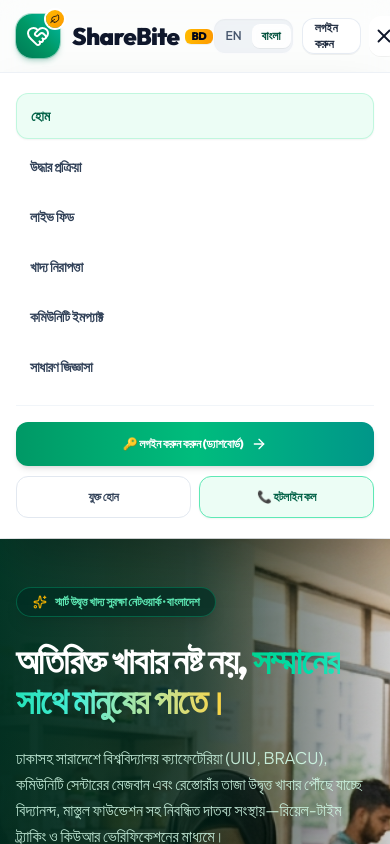
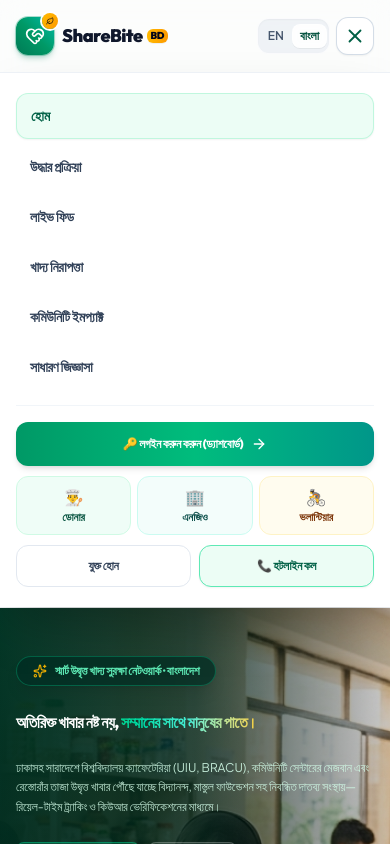
Before and after one commit to mahamudul-hasan7/shearbitebd, a Next.js app: page / in a window 390 px wide. Both pictures are taken after a click on the button 383 px from the left and 36 px from the top of the page. Shown: the top 844 px of the page. Built offline with nearby package versions, Linux system fonts and the light colour scheme.

Commit message:
fix(mobile): optimize mobile header spacing, unclip hamburger menu, and compact hero

```diff
--- a/src/components/brand/brand-logo.tsx
+++ b/src/components/brand/brand-logo.tsx
@@ -17,34 +17,34 @@ export function BrandLogo({
   return (
     <Link
       href={href}
-      className={cn("group inline-flex items-center gap-3 transition-opacity hover:opacity-95 select-none", className)}
+      className={cn("group inline-flex items-center gap-2 sm:gap-3 transition-opacity hover:opacity-95 select-none shrink-0", className)}
       aria-label="ShareBite BD home"
     >
       <span
         className={cn(
-          "relative grid size-11 shrink-0 place-items-center rounded-2xl text-white shadow-md transition-transform duration-200 group-hover:scale-105",
+          "relative grid size-9.5 sm:size-11 shrink-0 place-items-center rounded-xl sm:rounded-2xl text-white shadow-md transition-transform duration-200 group-hover:scale-105",
           inverse
             ? "bg-gradient-to-tr from-emerald-600 via-emerald-500 to-teal-400 ring-1 ring-emerald-400/40 shadow-lg shadow-emerald-950/50"
             : "bg-gradient-to-tr from-emerald-700 via-emerald-600 to-teal-500 shadow-emerald-700/25 ring-1 ring-emerald-600/30"
         )}
       >
-        <HeartHandshake className="size-6" aria-hidden="true" />
-        <span className="absolute -right-1 -top-1 grid size-4.5 place-items-center rounded-full bg-gradient-to-br from-amber-400 to-amber-500 text-slate-950 ring-2 ring-white shadow-xs">
-          <Leaf className="size-2.5" aria-hidden="true" />
+        <HeartHandshake className="size-5 sm:size-6" aria-hidden="true" />
+        <span className="absolute -right-1 -top-1 grid size-4 sm:size-4.5 place-items-center rounded-full bg-gradient-to-br from-amber-400 to-amber-500 text-slate-950 ring-2 ring-white shadow-xs">
+          <Leaf className="size-2 sm:size-2.5" aria-hidden="true" />
         </span>
       </span>
 
       {!compact && (
-        <span className="flex items-center gap-1.5 select-none">
+        <span className="flex items-center gap-1 sm:gap-1.5 select-none">
           <span
             className={cn(
-              "text-2xl font-black tracking-tight font-heading leading-none",
+              "text-lg sm:text-2xl font-black tracking-tight font-heading leading-none",
               inverse ? "text-white" : "text-slate-900"
             )}
           >
             ShareBite
           </span>
-          <span className="rounded-md bg-gradient-to-r from-amber-400 to-amber-500 px-1.5 py-0.5 text-[11px] font-black uppercase tracking-wider text-slate-950 shadow-2xs font-heading leading-none">
+          <span className="rounded-md bg-gradient-to-r from-amber-400 to-amber-500 px-1 sm:px-1.5 py-0.5 text-[10px] sm:text-[11px] font-black uppercase tracking-wider text-slate-950 shadow-2xs font-heading leading-none">
             BD
           </span>
         </span>
--- a/src/components/home/home-view.tsx
+++ b/src/components/home/home-view.tsx
@@ -699,7 +699,7 @@ export function HomeView() {
             })}
           </nav>
 
-          <div className="flex items-center gap-2 sm:gap-3">
+          <div className="flex items-center gap-1.5 sm:gap-3 shrink-0">
             {/* Apple-Style Segmented Language Switcher */}
             <div
               className={cn(
@@ -711,8 +711,8 @@ export function HomeView() {
                 type="button"
                 onClick={() => setLang("en")}
                 className={cn(
-                  "cursor-pointer rounded-lg text-xs font-bold transition-all leading-none",
-                  isScrolled ? "px-2 py-0.5" : "px-2.5 py-1",
+                  "cursor-pointer rounded-lg text-[11px] sm:text-xs font-bold transition-all leading-none",
+                  isScrolled ? "px-1.5 sm:px-2 py-0.5" : "px-2 sm:px-2.5 py-1",
                   lang === "en"
                     ? "bg-white/95 text-emerald-900 shadow-2xs font-extrabold backdrop-blur-xs"
                     : "text-slate-600 hover:text-slate-900",
@@ -724,8 +724,8 @@ export function HomeView() {
                 type="button"
                 onClick={() => setLang("bn")}
                 className={cn(
-                  "cursor-pointer rounded-lg text-xs font-bold transition-all leading-none",
-                  isScrolled ? "px-2 py-0.5" : "px-2.5 py-1",
+                  "cursor-pointer rounded-lg text-[11px] sm:text-xs font-bold transition-all leading-none",
+                  isScrolled ? "px-1.5 sm:px-2 py-0.5" : "px-2 sm:px-2.5 py-1",
                   lang === "bn"
                     ? "bg-white/95 text-emerald-900 shadow-2xs font-extrabold backdrop-blur-xs"
                     : "text-slate-600 hover:text-slate-900",
@@ -738,7 +738,7 @@ export function HomeView() {
             <Link
               href={ROUTES.auth.login}
               className={cn(
-                "inline-flex items-center rounded-xl text-xs font-bold text-slate-800 hover:text-emerald-950 bg-white/80 hover:bg-white/95 border border-slate-200/80 backdrop-blur-xs transition-all duration-300 px-3 sm:px-3.5 shadow-2xs active:scale-95 touch-manipulation cursor-pointer",
+                "hidden sm:inline-flex items-center rounded-xl text-xs font-bold text-slate-800 hover:text-emerald-950 bg-white/80 hover:bg-white/95 border border-slate-200/80 backdrop-blur-xs transition-all duration-300 px-3 sm:px-3.5 shadow-2xs active:scale-95 touch-manipulation cursor-pointer",
                 isScrolled ? "h-8" : "h-9",
               )}
             >
@@ -756,18 +756,18 @@ export function HomeView() {
               <ArrowRight className="size-3.5" />
             </Link>
 
-            {/* Mobile Hamburger Menu Button */}
+            {/* Mobile Hamburger Menu Button - Prominent, never pushed off-screen */}
             <button
               type="button"
               onClick={() => setIsMobileMenuOpen((prev) => !prev)}
               className={cn(
-                "grid place-items-center rounded-xl border border-white/80 bg-white/80 backdrop-blur-md text-slate-800 shadow-2xs lg:hidden hover:bg-white active:scale-90 cursor-pointer transition-all duration-200 touch-manipulation",
-                isScrolled ? "size-9.5" : "size-10",
+                "grid place-items-center rounded-xl border border-slate-300/80 bg-white text-slate-800 shadow-xs lg:hidden hover:bg-slate-50 active:scale-90 cursor-pointer transition-all duration-200 touch-manipulation shrink-0",
+                isScrolled ? "size-9" : "size-9.5",
               )}
               aria-label="Toggle Navigation Menu"
               aria-expanded={isMobileMenuOpen}
             >
-              {isMobileMenuOpen ? <X className="size-5.5 text-slate-900" /> : <Menu className="size-5.5 text-slate-900" />}
+              {isMobileMenuOpen ? <X className="size-5.5 text-emerald-800" /> : <Menu className="size-5.5 text-slate-900" />}
             </button>
           </div>
         </div>
@@ -804,6 +804,35 @@ export function HomeView() {
                 <span>🔑 {t.nav.login} করুন (ড্যাশবোর্ড)</span>
                 <ArrowRight className="size-4" />
               </a>
+
+              {/* 1-Tap Direct Role Portal Access */}
+              <div className="grid grid-cols-3 gap-1.5">
+                <Link
+                  href="/login?next=/donor/dashboard"
+                  onClick={() => setIsMobileMenuOpen(false)}
+                  className="flex flex-col items-center justify-center rounded-xl border border-emerald-100 bg-emerald-50/80 p-2 text-center text-[11px] font-bold text-emerald-900 active:scale-95"
+                >
+                  <span className="text-base">👨‍🍳</span>
+                  <span>ডোনার</span>
+                </Link>
+                <Link
+                  href="/login?next=/ngo/dashboard"
+                  onClick={() => setIsMobileMenuOpen(false)}
+                  className="flex flex-col items-center justify-center rounded-xl border border-teal-100 bg-teal-50/80 p-2 text-center text-[11px] font-bold text-teal-900 active:scale-95"
+                >
+                  <span className="text-base">🏢</span>
+                  <span>এনজিও</span>
+                </Link>
+                <Link
+                  href="/login?next=/volunteer/dashboard"
+                  onClick={() => setIsMobileMenuOpen(false)}
+                  className="flex flex-col items-center justify-center rounded-xl border border-amber-100 bg-amber-50/80 p-2 text-center text-[11px] font-bold text-amber-900 active:scale-95"
+                >
+                  <span className="text-base">🚴</span>
+                  <span>ভলান্টিয়ার</span>
+                </Link>
+              </div>
+
               <div className="grid grid-cols-2 gap-2">
                 <Link
                   href={ROUTES.auth.roleSelection}
@@ -850,31 +879,31 @@ export function HomeView() {
                 {t.hero.badge}
               </div>
 
-              <h1 className="text-4xl font-black tracking-tight text-white sm:text-5xl lg:text-[3.6rem] lg:leading-[1.14] font-heading">
+              <h1 className="text-2.5xl sm:text-4xl lg:text-[3.6rem] font-black tracking-tight text-white lg:leading-[1.14] font-heading">
                 {t.hero.titlePart1}
                 <span className="text-transparent bg-clip-text bg-gradient-to-r from-emerald-400 via-teal-300 to-amber-300">
                   {t.hero.titleHighlight}
                 </span>
               </h1>
 
-              <p className="max-w-2xl text-base sm:text-lg leading-relaxed text-emerald-100/90 font-normal">
+              <p className="max-w-2xl text-xs sm:text-base lg:text-lg leading-relaxed text-emerald-100/90 font-normal">
                 {t.hero.subtitle}
               </p>
 
-              {/* Direct Access CTA Bar for Mobile & Desktop */}
-              <div className="flex flex-wrap items-center gap-2.5 sm:gap-3 pt-1">
+              {/* Direct Access CTA Bar for Mobile & Desktop - Compact & Balanced */}
+              <div className="flex flex-wrap items-center gap-2 pt-0.5">
                 <Link
                   href={ROUTES.auth.login}
-                  className="inline-flex items-center justify-center gap-2 rounded-xl bg-gradient-to-r from-emerald-500 to-teal-600 px-5 py-3 text-xs sm:text-sm font-extrabold text-white shadow-lg shadow-emerald-950/40 hover:from-emerald-400 hover:to-teal-500 active:scale-95 transition-all font-heading touch-manipulation cursor-pointer"
+                  className="inline-flex items-center gap-1.5 rounded-lg bg-emerald-500/25 border border-emerald-400/40 px-3.5 py-1.5 text-xs font-bold text-emerald-200 hover:bg-emerald-500/35 transition-all active:scale-95 touch-manipulation cursor-pointer font-heading"
                 >
-                  <span>🔑 ড্যাশবোর্ডে প্রবেশ করুন</span>
-                  <ArrowRight className="size-4" />
+                  <span>🔑 ড্যাশবোর্ড লগইন</span>
+                  <ArrowRight className="size-3.5" />
                 </Link>
                 <Link
                   href={ROUTES.auth.roleSelection}
-                  className="inline-flex items-center justify-center gap-2 rounded-xl border border-white/30 bg-white/10 backdrop-blur-md px-4 py-3 text-xs sm:text-sm font-bold text-white hover:bg-white/20 active:scale-95 transition-all font-heading touch-manipulation cursor-pointer"
+                  className="inline-flex items-center gap-1.5 rounded-lg border border-white/20 bg-white/10 px-3 py-1.5 text-xs font-semibold text-white/90 hover:bg-white/20 transition-all active:scale-95 touch-manipulation cursor-pointer font-heading"
                 >
-                  <span>📋 নতুন একাউন্ট রেজিস্টার</span>
+                  <span>📋 নতুন একাউন্ট</span>
                 </Link>
               </div>
 
```
